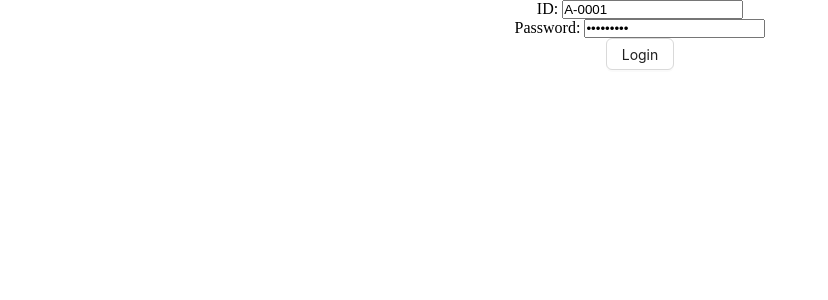
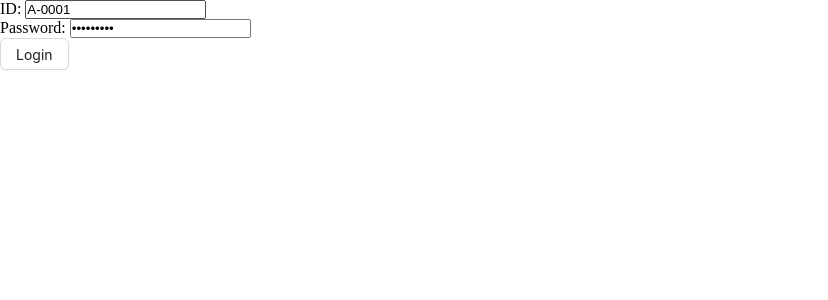
Before and after one commit to Kamrulthedev/ph-university-managment-clint, a React (Vite) app: page /login in a window 1280 px wide. Shown: the top 300 px of the page, without its empty margins (0-828 px from the left). Built offline with nearby package versions, Linux system fonts and the light colour scheme.

Commit message:
use-ph-form-commit

```diff
--- /dev/null
+++ b/src/compunents/form/PHFrom.tsx
@@ -0,0 +1,12 @@
+import { useForm } from "react-hook-form";
+
+const PHFrom = ({ onSubmit, children }) => {
+  const { handleSubmit } = useForm();
+  return (
+    <div>
+      <form onSubmit={handleSubmit(onSubmit)}>{children}</form>
+    </div>
+  );
+};
+
+export default PHFrom;
--- a/src/pages/Login.tsx
+++ b/src/pages/Login.tsx
@@ -6,6 +6,7 @@ import { setUser, TUser } from "../redux/features/auth/authSlice";
 import { verifyToken } from "../utils/verifyToken";
 import { useNavigate } from "react-router-dom";
 import { toast } from "sonner";
+import PHFrom from "../compunents/form/PHFrom";
 
 const Login = () => {
   const dispaths = useAppDispatch();
@@ -35,7 +36,7 @@ const Login = () => {
   };
 
   return (
-    <form style={{ textAlign: "center" }} onSubmit={handleSubmit(onSubmit)}>
+    <PHFrom style={{ textAlign: "center" }} onSubmit={onSubmit}>
       <div>
         <label htmlFor="id">ID: </label>
         <input type="text" id="id" {...register("id")} />
@@ -45,7 +46,7 @@ const Login = () => {
         <input type="password" id="password" {...register("password")} />
       </div>
       <Button htmlType="submit">Login</Button>
-    </form>
+    </PHFrom>
   );
 };
 
```
